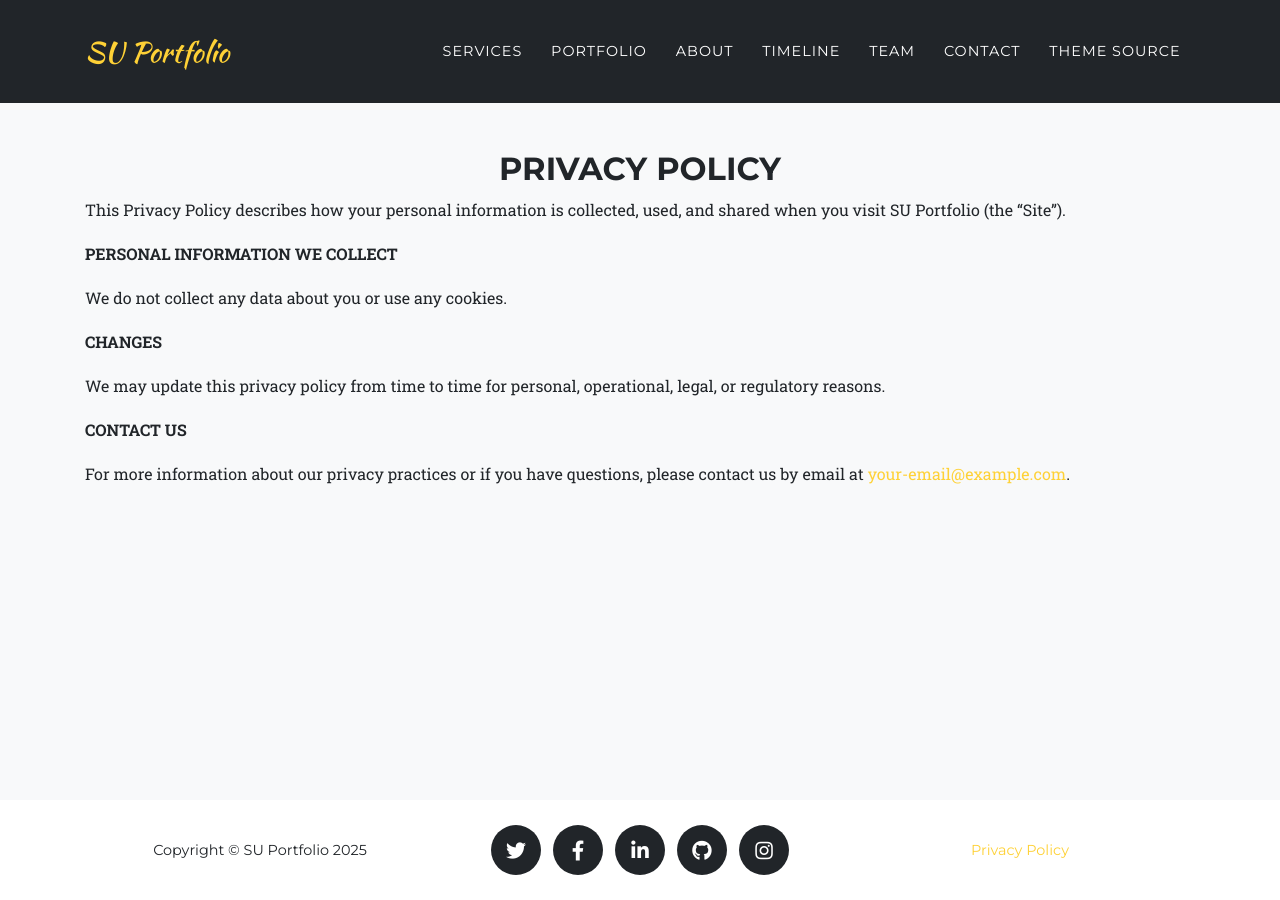
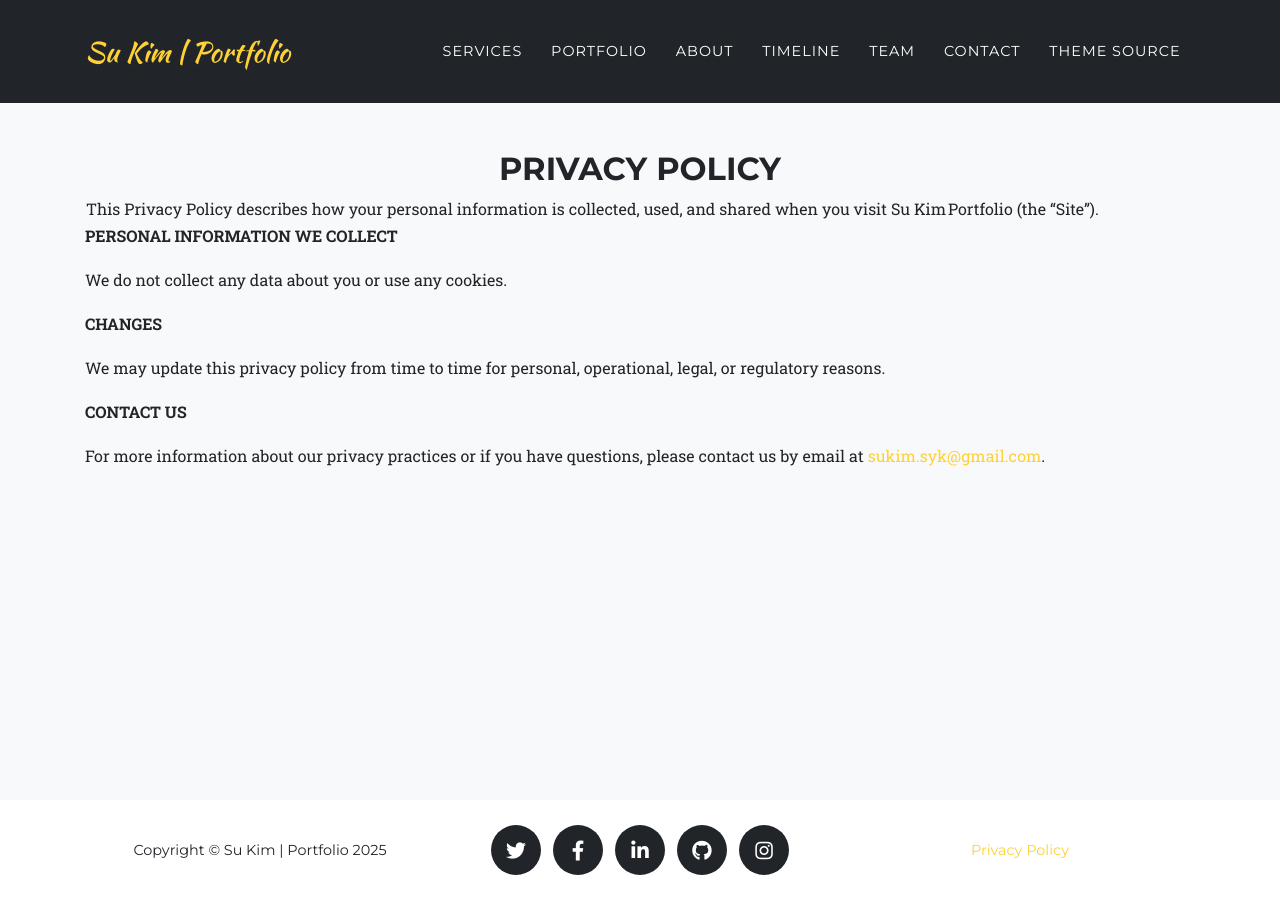
Before and after one commit to suuukkimm/suuukkimm.github.io, a Jekyll site: the page built from legal.md, in a window 1280 px wide. Built offline with Jekyll 4.4.1, drawn with Linux system fonts in a browser that asks for light colours; some web fonts are replaced.

Commit message:
update config info

```diff
--- a/_config.yml
+++ b/_config.yml
@@ -19,10 +19,10 @@ plugins:
 url    : "https://suuukkimm.github.io" # the base hostname & protocol for your site, e.g. http://example.com
 baseurl: "" # the subpath of your site, e.g. /blog
 
-title      : "SU Portfolio"
-email      : your-email@example.com #this is also the email contact forms will go to
-description: "Site description"
-author     : Your Name
+title      : "Su Kim | Portfolio"
+email      : sukim.syk@gmail.com #this is also the email contact forms will go to
+description: "Convention & Exhibition Planner | Developing Skills in AI Product & Service Planning"
+author     : Su Kim
 # logo:     #optional, defaults to site title
   # path: assets\img\clients\creative-market.jpg
   # height: 60 #height in px, defaults to 52px
```
